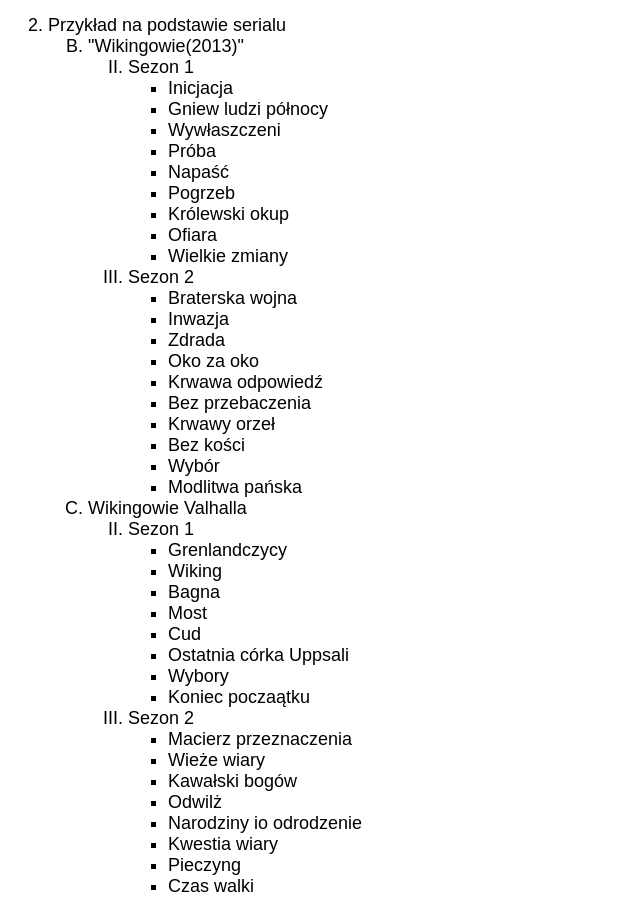
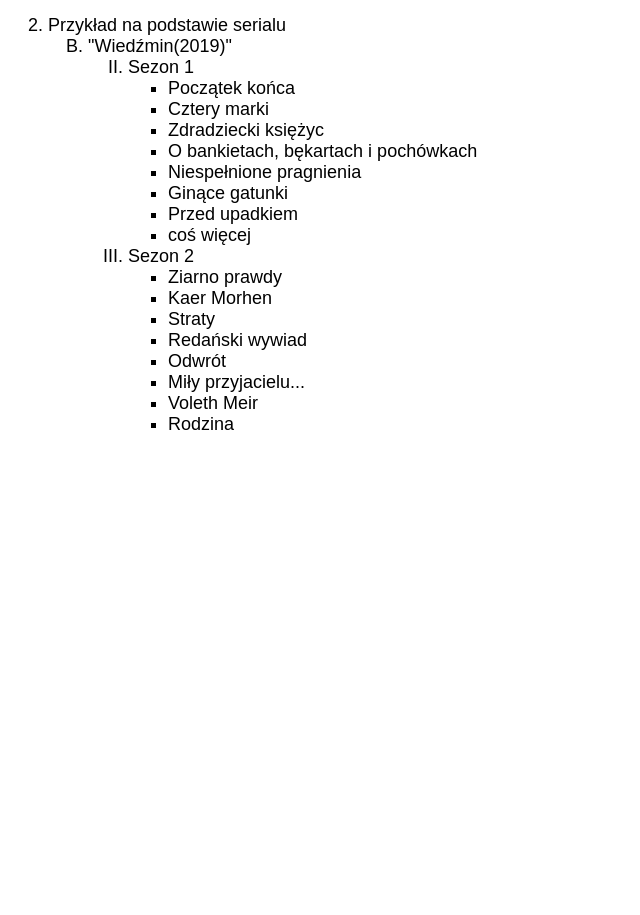
Before and after one commit to JakubBor/index.html, a plain HTML site: page index.html in a window 1280 px wide. Shown: the part 3580-4495 px from the top of the page, without its empty margins (0-640 px from the left). After the commit the page ends 4033 px from the top, so only its background shows below. Drawn offline with Linux system fonts and the light colour scheme.

Commit message:
Update index.html

```diff
--- a/index.html
+++ b/index.html
@@ -123,56 +123,29 @@ Lech odpowiada:<br>
 			<OL type=1 start=2>
 			<LI> Przykład na podstawie serialu
 				<OL type=A start=2>
-				<LI> "Wikingowie(2013)"
+				<LI> "Wiedźmin(2019)"
 					<OL type=I start=2>
 					<LI> Sezon 1
 						<UL type=square>
-						<LI>Inicjacja
-						<LI>Gniew ludzi północy
-						<LI>Wywłaszczeni
-						<LI>Próba
-						<LI>Napaść
-						<LI>Pogrzeb
-						<LI>Królewski okup
-						<LI>Ofiara
-						<LI>Wielkie zmiany
+						<LI>Początek końca
+						<LI>Cztery marki
+						<LI>Zdradziecki księżyc
+						<LI>O bankietach, bękartach i pochówkach
+						<LI>Niespełnione pragnienia
+						<LI>Ginące gatunki
+						<LI>Przed upadkiem
+						<LI>coś więcej
 						</UL>
 					<LI> Sezon 2
 						<UL type=square>
-						<LI>Braterska wojna
-						<LI>Inwazja
-						<LI>Zdrada
-						<LI>Oko za oko
-						<LI>Krwawa odpowiedź
-						<LI>Bez przebaczenia
-						<LI>Krwawy orzeł
-						<LI>Bez kości
-						<LI>Wybór
-						<LI>Modlitwa pańska
+						<LI>Ziarno prawdy
+						<LI>Kaer Morhen
+						<LI>Straty
+						<LI>Redański wywiad
+						<LI>Odwrót
+						<LI>Miły przyjacielu...
+						<LI>Voleth Meir
+						<LI>Rodzina
 						</UL>
+
 					</OL>
-				<LI> Wikingowie Valhalla
-					<OL type=I start=2>
-					<LI> Sezon 1
-						<UL type=cyrcle>
-						<LI>Grenlandczycy
-						<LI>Wiking
-						<LI>Bagna
-						<LI>Most
-						<LI>Cud
-						<LI>Ostatnia córka Uppsali
-						<LI>Wybory
-						<LI>Koniec poczaątku
-						</UL>
-					<LI> Sezon 2
-						<UL type=cyrcle>
-						<LI>Macierz przeznaczenia
-						<LI>Wieże wiary
-						<LI>Kawałski bogów
-						<LI>Odwilż
-						<LI>Narodziny io odrodzenie
-						<LI>Kwestia wiary
-						<LI>Pieczyng
-						<LI>Czas walki
-						</UL>
-					</OL>
```
